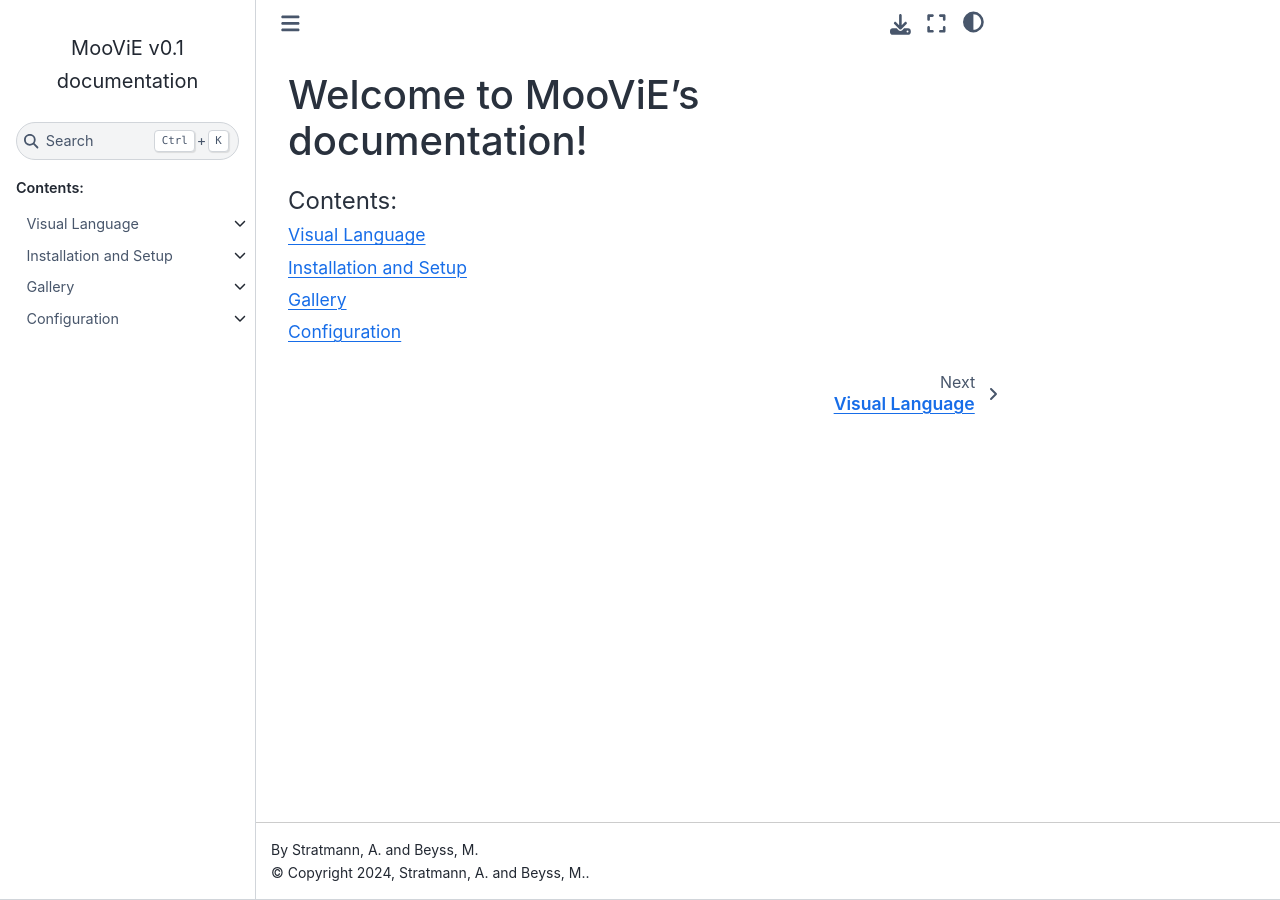
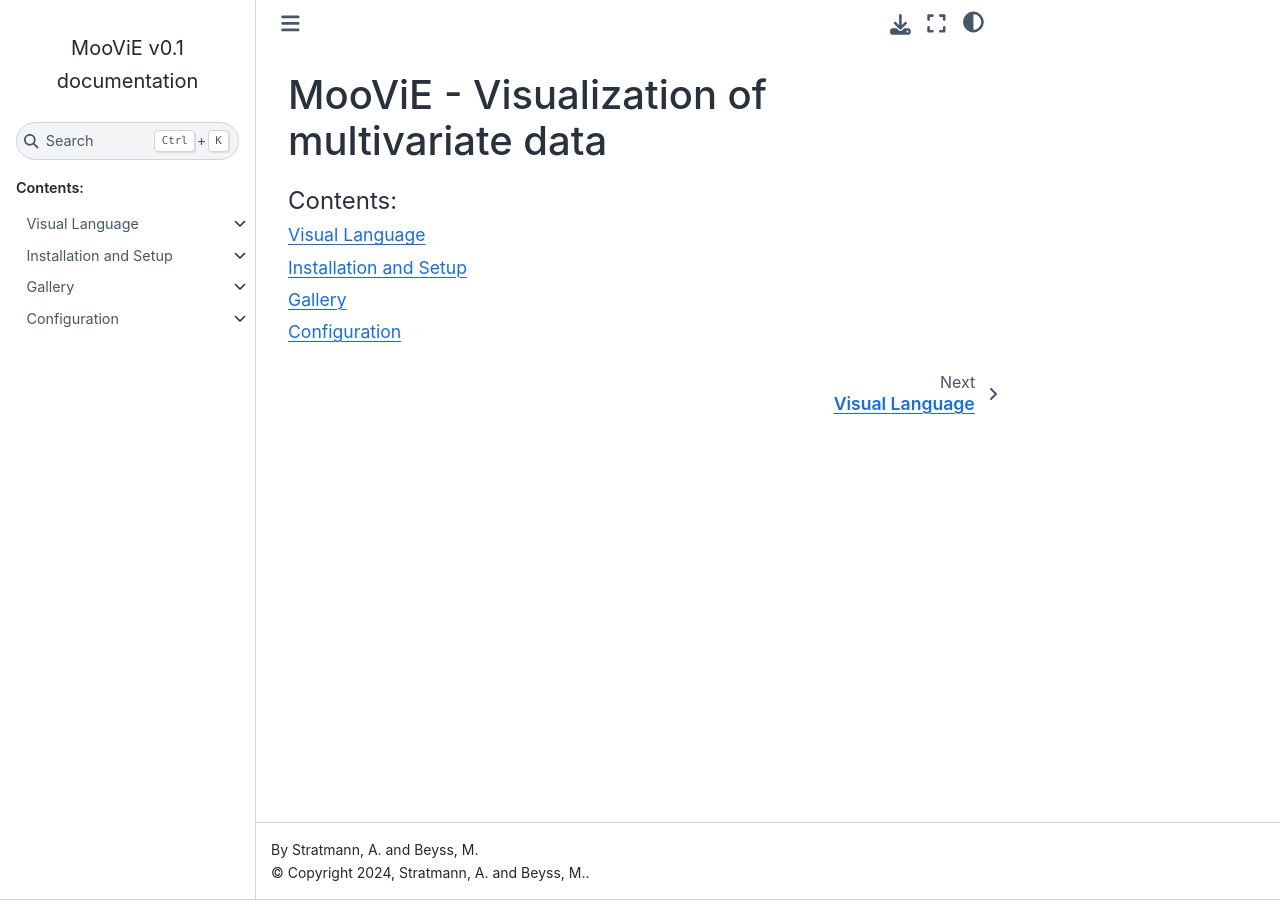
Before and after one commit to JuBiotech/MooViE, a Sphinx documentation site: the page built from docs/source/index.rst, in a window 1280 px wide. Built offline with Sphinx 7.4.7 and the Sphinx Book theme 1.1.4, drawn with Linux system fonts in a browser that asks for light colours; pages that are not in the unit, such as notebooks, are missing from menus.

Commit message:
Set title for main page

```diff
--- a/docs/source/index.rst
+++ b/docs/source/index.rst
@@ -3,7 +3,7 @@
    You can adapt this file completely to your liking, but it should at least
    contain the root `toctree` directive.
 
-Welcome to MooViE's documentation!
+MooViE - Visualization of multivariate data
 ==================================
 
 .. toctree::
```
